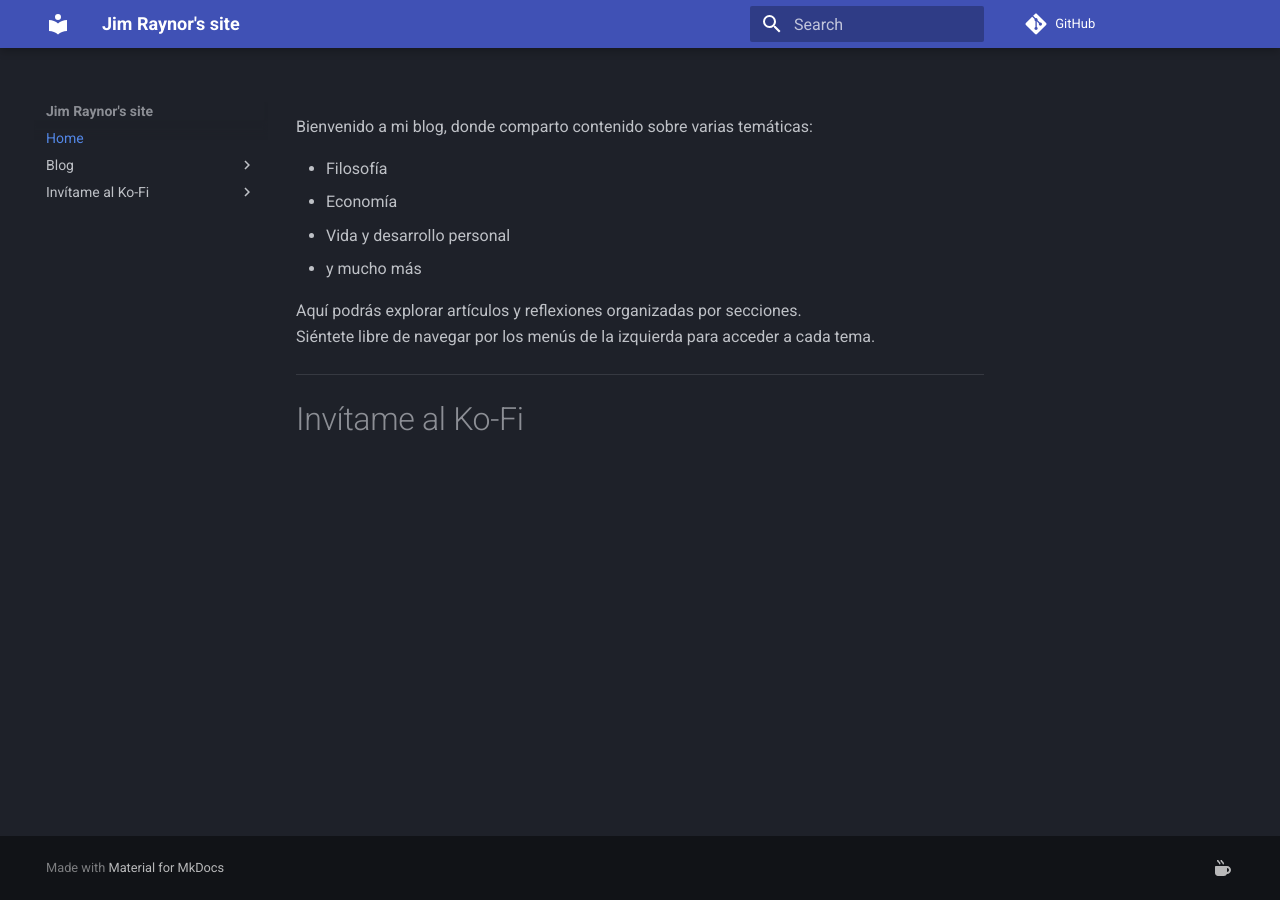
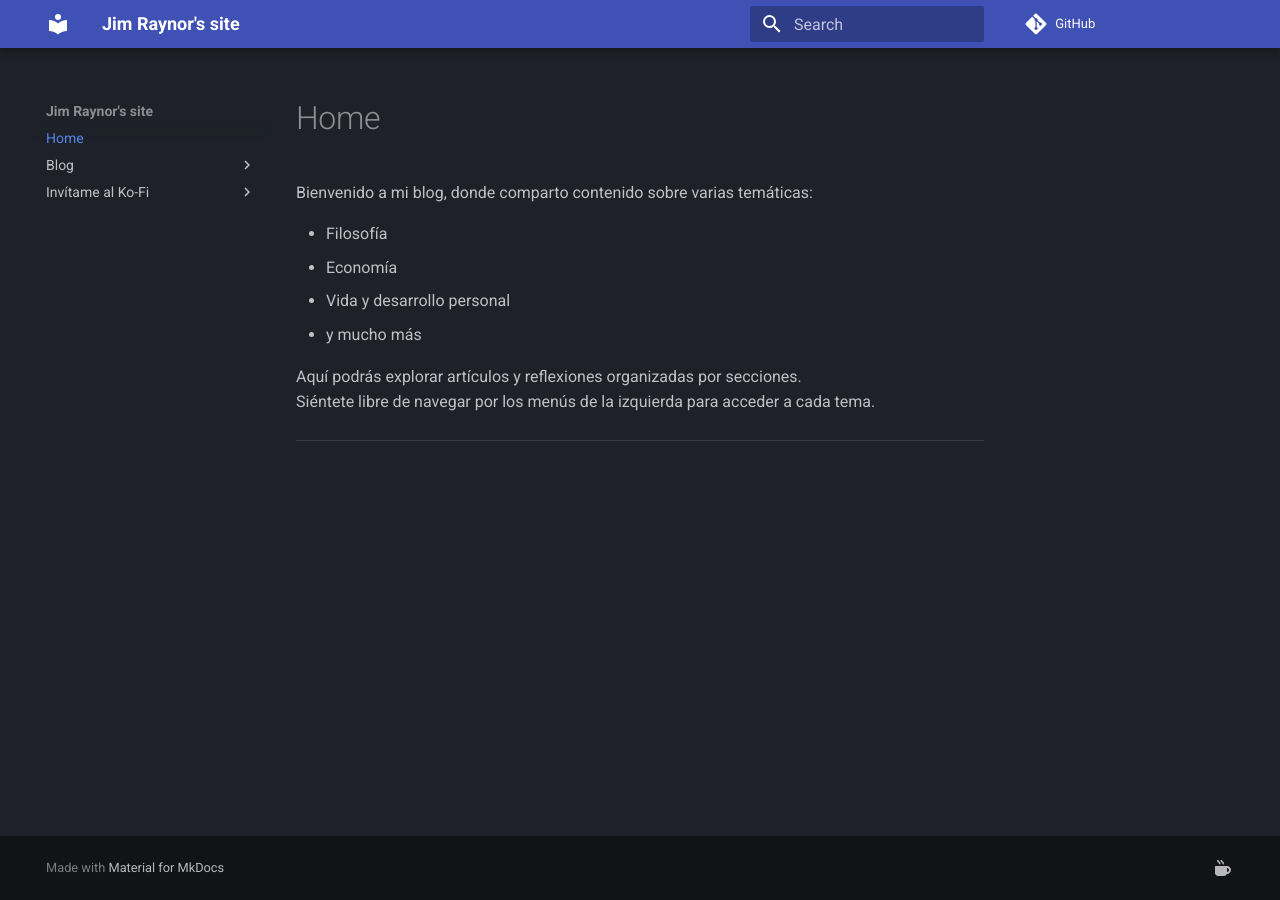
Before and after one commit to jimraynor88/blog, an MkDocs documentation site: the page built from docs/index.md, in a window 1280 px wide. Built offline with MkDocs 1.6.1 and Material for MkDocs 9.7.7, drawn with Linux system fonts in a browser that asks for light colours; comment, search, counter and statistics services are not loaded.

Commit message:
Update index.md

```diff
--- a/docs/index.md
+++ b/docs/index.md
@@ -10,8 +10,6 @@
 Siéntete libre de navegar por los menús de la izquierda para acceder a cada tema.
 
 ---
-# Invítame al Ko-Fi
-
 <script src="https://storage.ko-fi.com/cdn/scripts/overlay-widget.js"></script>
 <script>
   kofiWidgetOverlay.draw('invito', {
```
